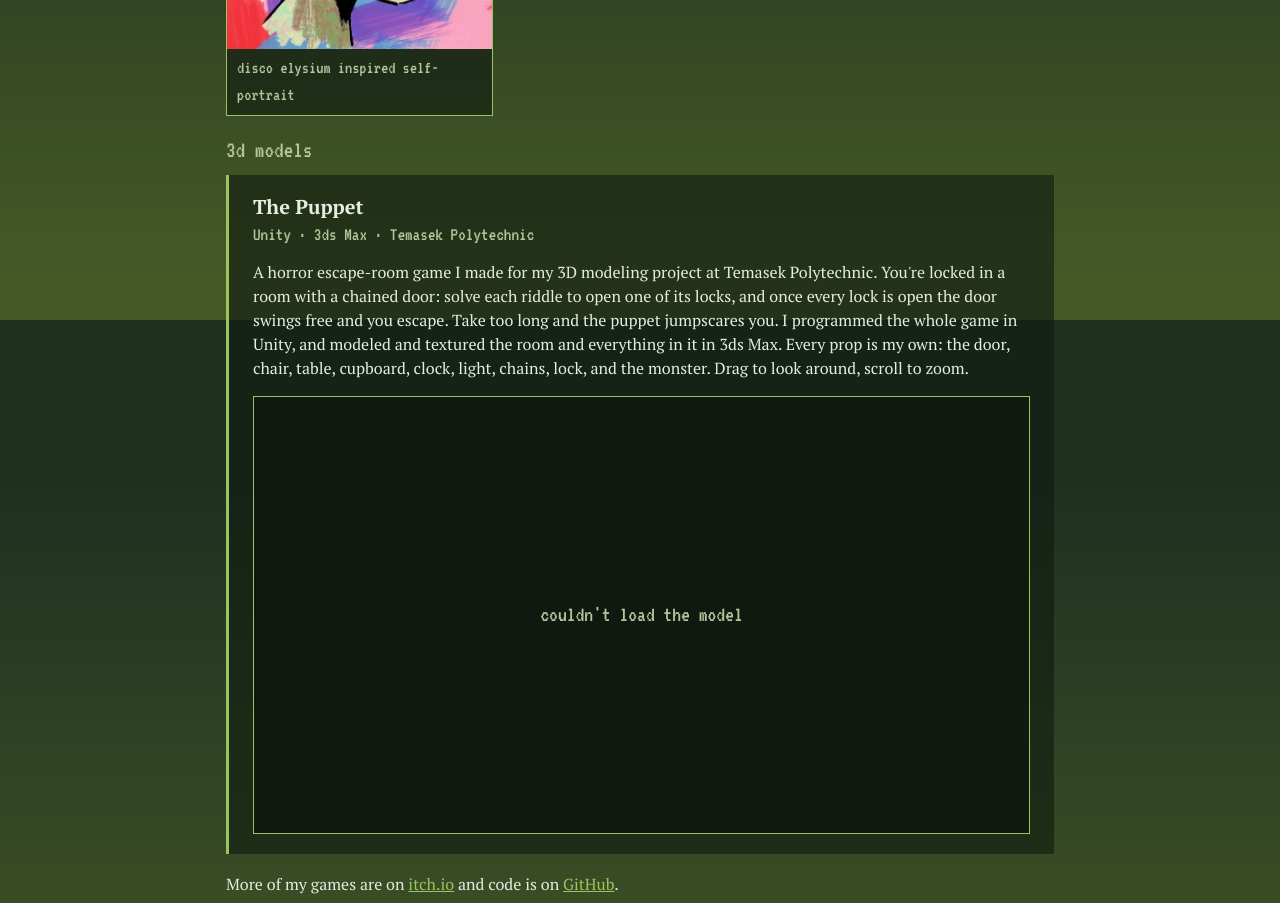
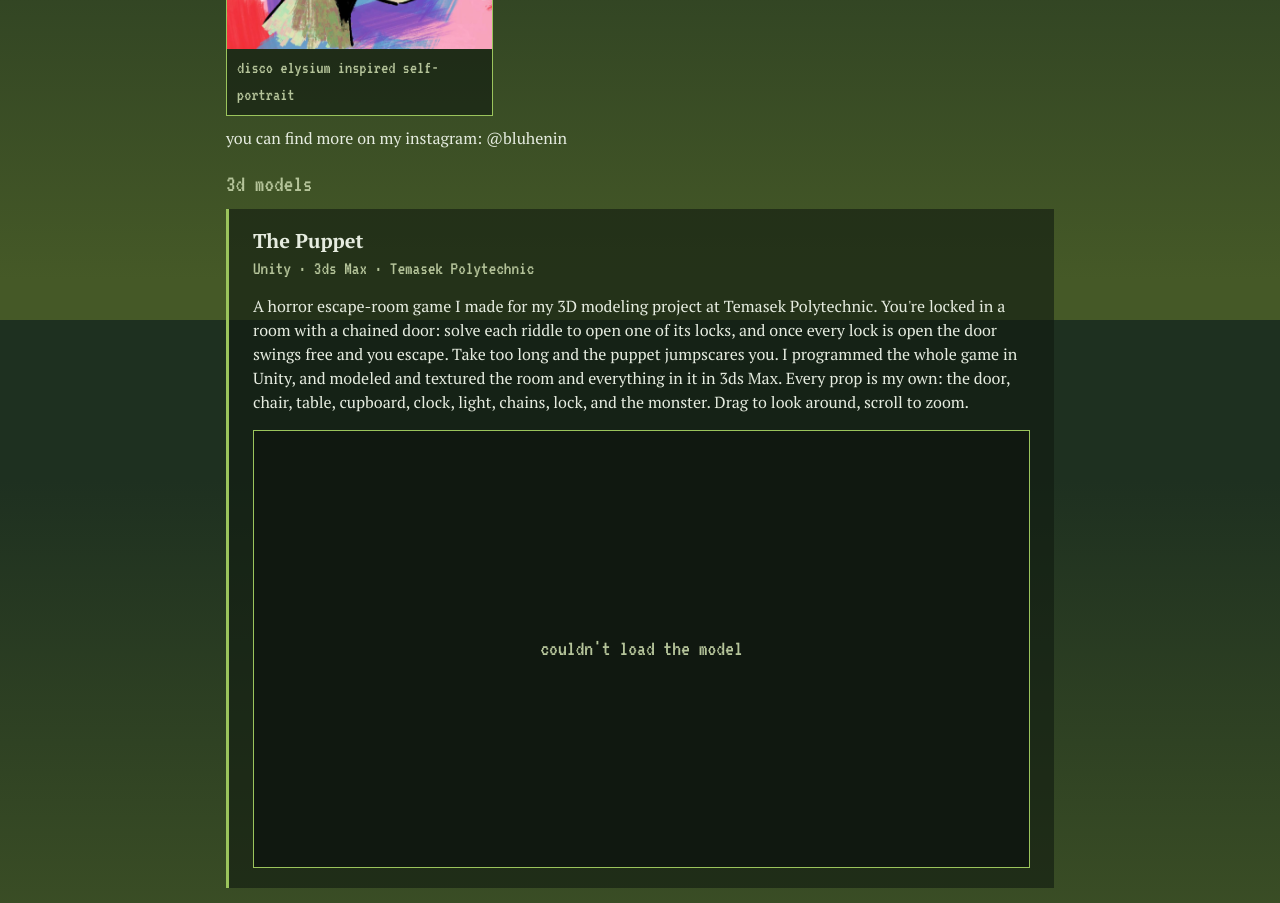
Before and after one commit to yasmintazi/yasmintazi.github.io, a plain HTML site: page works.html in a window 1280 px wide. Shown: the part 3680-4583 px from the top of the page. Drawn offline with nearby package versions, Linux system fonts and the light colour scheme; no server answers.

Commit message:
added art account instagram handle

```diff
--- a/works.html
+++ b/works.html
@@ -119,6 +119,7 @@
                 <figure><img src="pics/art/Self_Portrait.jpg" alt="drawing"><figcaption>disco elysium inspired self-portrait</figcaption></figure>
 
             </div>
+                <p>you can find more on my instagram: @bluhenin</p>
 
             <h3 class="gallery-title">3d models</h3>
             <div class="panel">
```
